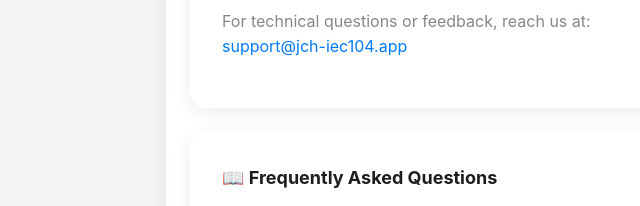
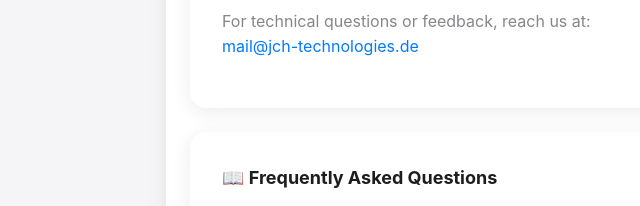
Before and after one commit to jch-technologies/jch_104_simulator, a plain HTML site: page docs/en/support.html in a window 1280 px wide. Shown: the part 354-560 px from the top of the page, 74-714 px from the left. Drawn offline with Linux system fonts and the light colour scheme.

Commit message:
Update support.html

```diff
--- a/docs/en/support.html
+++ b/docs/en/support.html
@@ -33,7 +33,7 @@
             <div class="support-card">
                 <h3>📧 Email Support</h3>
                 <p>For technical questions or feedback, reach us at:<br>
-                <a href="mailto:support@jch-iec104.app">support@jch-iec104.app</a></p>
+                <a href="mailto:support@jch-iec104.app">mail@jch-technologies.de</a></p>
             </div>
 
             <div class="support-card">
```
